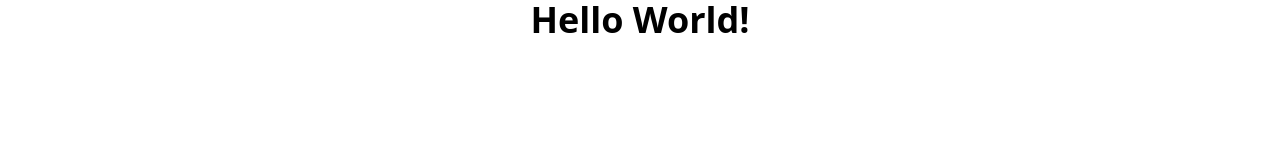
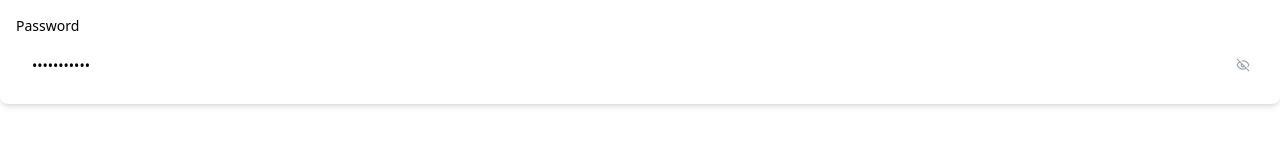
Before and after one commit to benjawilson/tailwind-vite, a website built with Vite: page index.html in a window 1280 px wide. Built offline with nearby package versions, Linux system fonts and the light colour scheme.

Commit message:
Add preline branch

```diff
--- a/index.html
+++ b/index.html
@@ -7,6 +7,24 @@
     <link href="./css/tailwind.css" rel="stylesheet" />
 </head>
 <body>
-   <h1 class="text-4xl font-bold text-center" >Hello World!</h1>
+<div class="w-full p-4 bg-white rounded-lg shadow-md dark:bg-gray-800">
+  <label for="hs-toggle-password" class="block text-sm mb-2 dark:text-white">Password</label>
+  <div class="relative">
+    <input id="hs-toggle-password" type="password" class="py-3 px-4 block w-full border-gray-200 rounded-lg text-sm focus:border-blue-500 focus:ring-blue-500 disabled:opacity-50 disabled:pointer-events-none dark:bg-gray-800 dark:border-gray-700 dark:text-gray-400 dark:focus:ring-gray-600" value="12345qwerty">
+    <button type="button" data-hs-toggle-password='{
+      "target": "#hs-toggle-password"
+    }' class="absolute top-0 end-0 p-3.5 rounded-e-md">
+      <svg class="flex-shrink-0 size-3.5 text-gray-400 dark:text-gray-600" width="24" height="24" viewBox="0 0 24 24" fill="none" stroke="currentColor" stroke-width="2" stroke-linecap="round" stroke-linejoin="round">
+        <path class="hs-password-active:hidden" d="M9.88 9.88a3 3 0 1 0 4.24 4.24"></path>
+        <path class="hs-password-active:hidden" d="M10.73 5.08A10.43 10.43 0 0 1 12 5c7 0 10 7 10 7a13.16 13.16 0 0 1-1.67 2.68"></path>
+        <path class="hs-password-active:hidden" d="M6.61 6.61A13.526 13.526 0 0 0 2 12s3 7 10 7a9.74 9.74 0 0 0 5.39-1.61"></path>
+        <line class="hs-password-active:hidden" x1="2" x2="22" y1="2" y2="22"></line>
+        <path class="hidden hs-password-active:block" d="M2 12s3-7 10-7 10 7 10 7-3 7-10 7-10-7-10-7Z"></path>
+        <circle class="hidden hs-password-active:block" cx="12" cy="12" r="3"></circle>
+      </svg>
+    </button>
+  </div>
+  <p class="hidden text-xs text-red-600 mt-2" id="password-error">8+ characters required</p>
+</div>
 </body>
 </html>
--- a/package.json
+++ b/package.json
@@ -14,5 +14,8 @@
     "postcss": "^8.4.38",
     "tailwindcss": "^3.4.3",
     "vite": "^5.2.8"
+  },
+  "dependencies": {
+    "preline": "^2.1.0"
   }
 }
--- a/tailwind.config.js
+++ b/tailwind.config.js
@@ -2,9 +2,10 @@
 module.exports = {
   content: [
     'index.html',
+    'node_modules/preline/dist/*.js',
   ],
   theme: {
     extend: {},
   },
-  plugins: [],
+  plugins: [require('preline/plugin')],
 }
```
Also changed, not shown: 2 other files.
